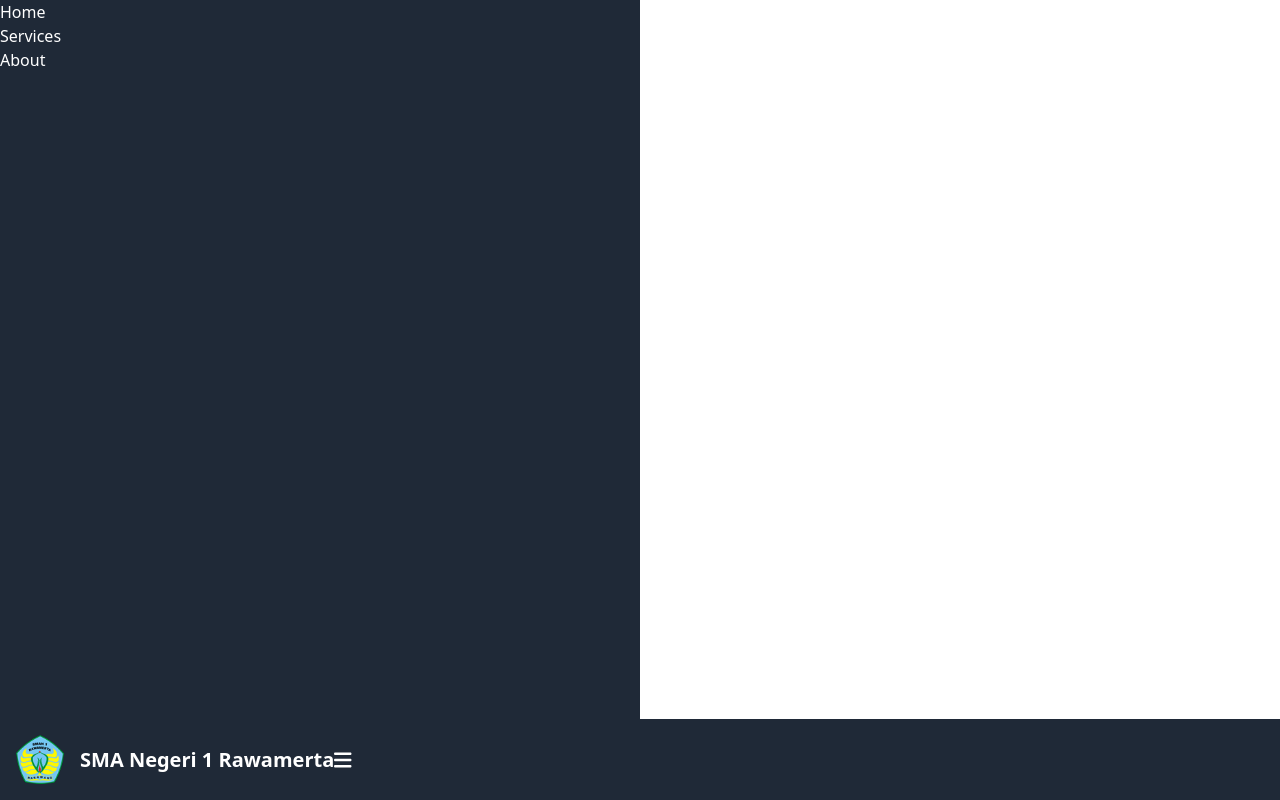
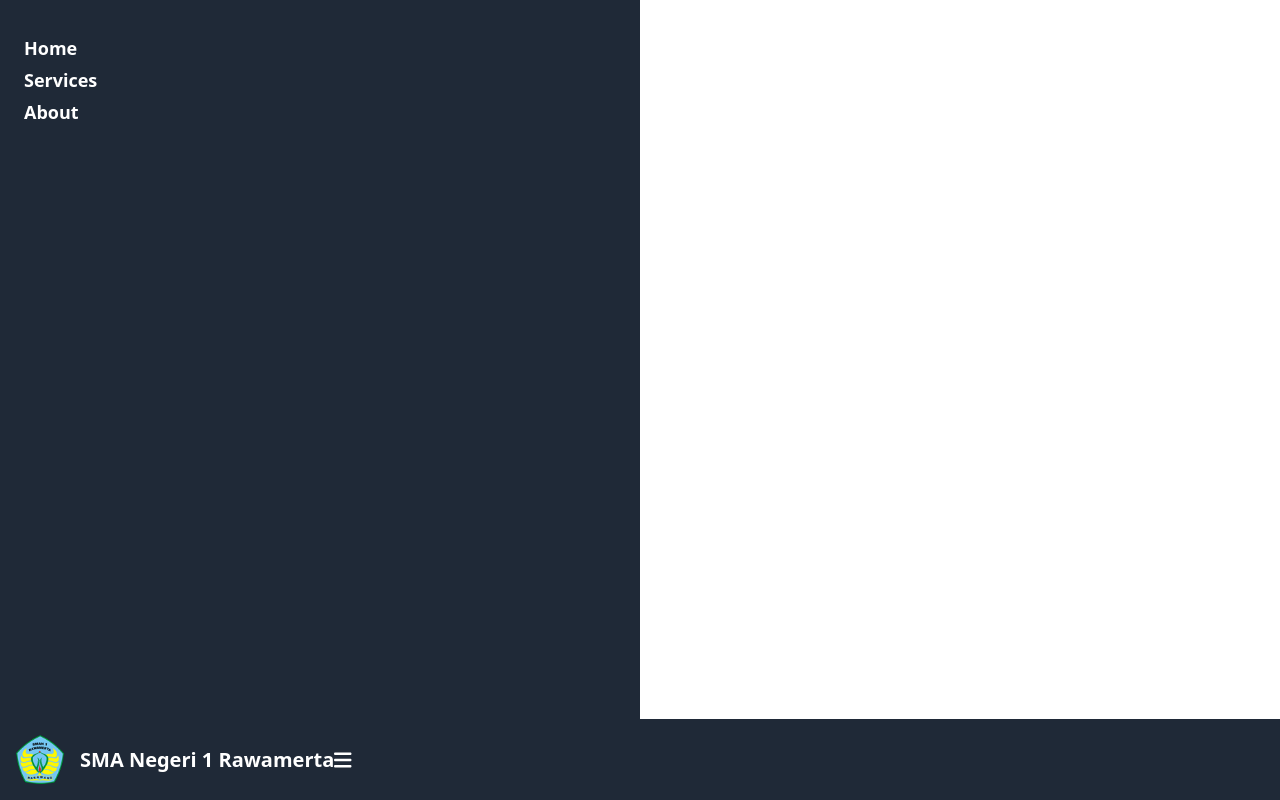
Before and after one commit to mrh275/jejak-lulusan-vue, a Vue app: page / in a window 1280 px wide. Built offline with nearby package versions, Linux system fonts and the light colour scheme.

Commit message:
added som properties for navbar menu

```diff
--- a/src/assets/main.css
+++ b/src/assets/main.css
@@ -1,3 +1,12 @@
 @tailwind base;
 @tailwind components;
 @tailwind utilities;
+
+@layer components {
+    .nav-menu {
+        @apply pt-8 pl-6;
+    }
+    .nav-link {
+        @apply py-0.5 font-semibold text-lg inline-block hover:text-[#0099ff] transition-all ease-in-out duration-200;
+    }
+}
```
